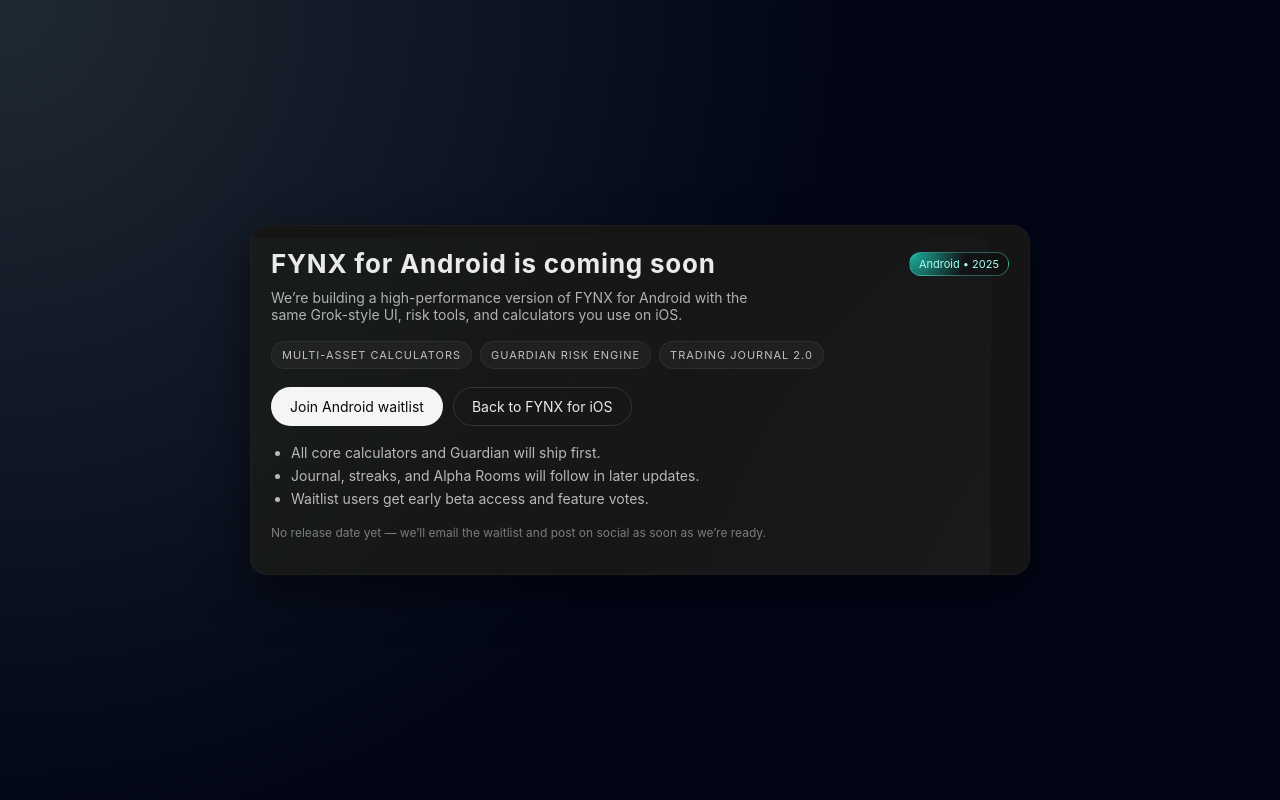
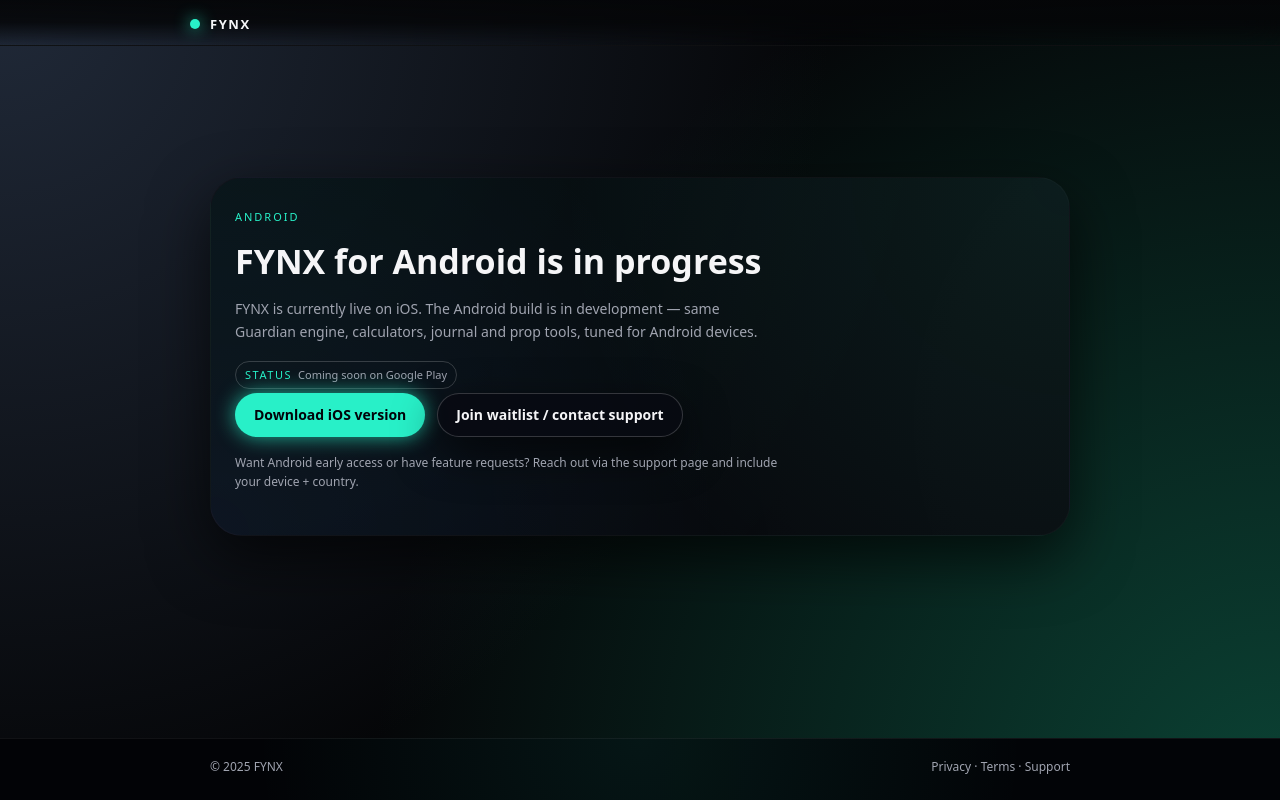
Before and after one commit to EA-LA/FYNX-Site, a plain HTML site: page google-play.html in a window 1280 px wide. Drawn offline with Linux system fonts and the light colour scheme.

Commit message:
Revise meta description and enhance styles
Updated the description meta tag and improved styles for the FYNX Android coming soon page.

```diff
--- a/google-play.html
+++ b/google-play.html
@@ -4,211 +4,272 @@
   <meta charset="utf-8"/>
   <meta name="viewport" content="width=device-width,initial-scale=1"/>
   <title>FYNX — Android coming soon</title>
-  <meta name="description" content="FYNX for Android is coming soon."/>
-  <!-- You can remove this <style> if you prefer to move it into assets/styles.css -->
+  <meta name="description" content="FYNX for Android is in progress. Join early and shape the tools."/>
+  <link rel="stylesheet" href="assets/styles.css"/>
+
   <style>
-    :root { color-scheme: dark; }
-
-    * { box-sizing: border-box; }
+    :root {
+      color-scheme: dark;
+      --bg: #050608;
+      --bg-elevated: #0c0f16;
+      --text-main: #f5f5f7;
+      --text-muted: #a0a4b0;
+      --accent: #28f0c8;
+      --radius-xl: 24px;
+      --shadow-soft: 0 22px 60px rgba(0,0,0,0.65);
+    }
 
     body {
       margin: 0;
-      font-family: ui-sans-serif, -apple-system, "SF Pro", system-ui, -system-ui;
-      background: #0b0b0b;
-      color: #eaeaea;
-      min-height: 100dvh;
-      display: grid;
-      place-items: center;
-      padding: 16px;
+      min-height: 100vh;
+      font-family: system-ui, -apple-system, "SF Pro Text", sans-serif;
+      background:
+        radial-gradient(circle at top left, #202938 0, transparent 55%),
+        radial-gradient(circle at bottom right, #0b4234 0, transparent 60%),
+        var(--bg);
+      color: var(--text-main);
+      display: flex;
+      flex-direction: column;
     }
 
-    #app {
-      width: min(780px, 96vw);
+    .header {
+      position: sticky;
+      top: 0;
+      z-index: 20;
+      backdrop-filter: blur(20px);
+      background: linear-gradient(to bottom,
+        rgba(5,6,8,0.95),
+        rgba(5,6,8,0.85),
+        transparent);
+      border-bottom: 1px solid rgba(255,255,255,0.04);
     }
 
-    .card {
-      background: #151515;
-      border-radius: 18px;
-      padding: 22px 20px;
-      box-shadow: 0 18px 45px rgba(0, 0, 0, 0.55);
-      border: 1px solid rgba(255,255,255,0.04);
+    .container {
+      width: min(900px, 92vw);
+      margin: 0 auto;
     }
 
-    .title-row {
+    .nav {
       display: flex;
+      align-items: center;
       justify-content: space-between;
-      gap: 12px;
+      padding: 14px 0 10px;
+    }
+
+    .brand {
+      display: inline-flex;
       align-items: center;
-      margin-bottom: 10px;
+      gap: 10px;
+      font-weight: 600;
+      letter-spacing: 0.12em;
+      text-transform: uppercase;
+      font-size: 13px;
+      color: var(--text-main);
+      text-decoration: none;
+    }
+
+    .brand .dot {
+      width: 10px;
+      height: 10px;
+      border-radius: 999px;
+      background: var(--accent);
+      box-shadow: 0 0 16px rgba(40,240,200,0.9);
+    }
+
+    main {
+      flex: 1;
+      padding: 40px 0 60px;
+      display: flex;
+      align-items: center;
+    }
+
+    .hero-shell {
+      background: radial-gradient(circle at top right, rgba(40,240,200,0.08), transparent 55%),
+                  radial-gradient(circle at bottom left, rgba(82,117,255,0.08), transparent 55%),
+                  linear-gradient(to bottom, #05070b, #05070b);
+      border-radius: 32px;
+      padding: 30px 24px 26px;
+      border: 1px solid rgba(255,255,255,0.04);
+      box-shadow: var(--shadow-soft);
+      position: relative;
+      overflow: hidden;
+    }
+
+    .hero-shell::before {
+      content: "";
+      position: absolute;
+      inset: -40%;
+      opacity: 0.35;
+      background:
+        radial-gradient(circle at 20% 0%, rgba(40,240,200,0.18), transparent 55%),
+        radial-gradient(circle at 90% 60%, rgba(255,255,255,0.06), transparent 55%);
+      mix-blend-mode: screen;
+      pointer-events: none;
+    }
+
+    .hero-content {
+      position: relative;
+      z-index: 1;
+      text-align: left;
+    }
+
+    .eyebrow {
+      text-transform: uppercase;
+      letter-spacing: 0.18em;
+      font-size: 11px;
+      color: var(--accent);
+      margin-bottom: 8px;
     }
 
     h1 {
-      font-size: 26px;
-      letter-spacing: 0.03em;
-      margin: 0;
+      font-size: clamp(28px, 4vw, 34px);
+      margin: 0 0 10px;
     }
 
-    .subtitle {
-      margin: 6px 0 18px;
-      color: #b1b1b1;
+    p {
+      margin: 0 0 18px;
+      color: var(--text-muted);
       font-size: 14px;
-      max-width: 32rem;
+      max-width: 34rem;
     }
 
-    .pill-row {
+    .cta-row {
       display: flex;
       flex-wrap: wrap;
-      gap: 8px;
-      margin-bottom: 18px;
-    }
-
-    .pill {
-      padding: 6px 10px;
-      border-radius: 999px;
-      background: #1e1e1e;
-      border: 1px solid rgba(255,255,255,0.06);
-      font-size: 11px;
-      text-transform: uppercase;
-      letter-spacing: 0.09em;
-      color: #bfbfbf;
-    }
-
-    .btn-row {
-      display: flex;
-      flex-wrap: wrap;
-      gap: 10px;
-      margin-bottom: 18px;
+      gap: 12px;
+      margin-bottom: 16px;
     }
 
     .btn {
       display: inline-flex;
       align-items: center;
       justify-content: center;
+      gap: 8px;
+      border-radius: 999px;
       padding: 10px 18px;
-      border-radius: 999px;
       font-size: 14px;
-      border: 1px solid rgba(255,255,255,0.12);
+      border: 1px solid transparent;
       text-decoration: none;
       cursor: pointer;
-      transition: background .18s ease, border-color .18s ease, transform .12s ease;
       white-space: nowrap;
     }
 
     .btn-primary {
-      background: #f5f5f5;
-      color: #050505;
+      background: var(--accent);
+      color: #02040a;
+      font-weight: 600;
+      box-shadow: 0 0 20px rgba(40,240,200,0.7);
     }
 
     .btn-primary:hover {
-      background: #ffffff;
-      transform: translateY(-1px);
+      filter: brightness(1.05);
+      box-shadow: 0 0 30px rgba(40,240,200,0.9);
     }
 
-    .btn-ghost {
-      background: transparent;
-      color: #eaeaea;
-    }
-
-    .btn-ghost:hover {
-      background: #202020;
-    }
-
-    .list {
-      margin: 0;
-      padding-left: 20px;
-      font-size: 14px;
-      color: #b8b8b8;
-    }
-
-    .list li + li {
-      margin-top: 6px;
-    }
-
-    .footer-note {
-      margin-top: 18px;
-      font-size: 12px;
-      color: #7a7a7a;
+    .btn-outline {
+      border-color: rgba(255,255,255,0.18);
+      background: rgba(8,10,18,0.9);
+      color: var(--text-main);
     }
 
     .badge {
+      display: inline-flex;
+      align-items: center;
+      gap: 6px;
+      border-radius: 999px;
+      border: 1px solid rgba(255,255,255,0.18);
+      padding: 4px 9px;
       font-size: 11px;
-      padding: 4px 9px;
-      border-radius: 999px;
-      border: 1px solid rgba(94,234,212,0.35);
-      color: #a5fff3;
-      background: radial-gradient(circle at top left, #19b3a0 0, transparent 55%),
-                  #101010;
+      color: var(--text-muted);
+      margin-bottom: 4px;
     }
 
-    @media (prefers-reduced-motion: no-preference) {
-      body {
-        background:
-          radial-gradient(circle at top left, #1f2933 0, transparent 55%),
-          radial-gradient(circle at bottom right, #020617 0, transparent 55%),
-          #020617;
+    .badge span {
+      text-transform: uppercase;
+      letter-spacing: 0.14em;
+      color: var(--accent);
     }
-      .card {
-        position: relative;
-        overflow: hidden;
+
+    .footer {
+      border-top: 1px solid rgba(255,255,255,0.06);
+      padding: 18px 0 24px;
+      background: radial-gradient(circle at top, rgba(40,240,200,0.08), transparent 60%),
+                  rgba(3,4,7,0.98);
+      font-size: 12px;
+      color: var(--text-muted);
     }
-      .card::before {
-        content: "";
-        position: absolute;
-        inset: -40%;
-        background:
-          radial-gradient(circle at 0% 0%, rgba(94,234,212,0.06) 0, transparent 55%),
-          radial-gradient(circle at 100% 100%, rgba(129,140,248,0.06) 0, transparent 55%);
-        mix-blend-mode: screen;
-        animation: drift 22s linear infinite alternate;
-        pointer-events: none;
+
+    .footer-inner {
+      display: flex;
+      justify-content: space-between;
+      flex-wrap: wrap;
+      gap: 10px 18px;
+      align-items: center;
     }
-      @keyframes drift {
-        0%   { transform: translate3d(0,0,0); }
-        100% { transform: translate3d(-12%, 8%, 0); }
+
+    .footer a {
+      color: var(--text-muted);
+      text-decoration: none;
     }
+
+    .footer a:hover {
+      color: var(--accent);
     }
   </style>
 </head>
 <body>
-  <main id="app">
-    <section class="card">
-      <div class="title-row">
-        <h1>FYNX for Android is coming soon</h1>
-        <span class="badge">Android • 2025</span>
+  <header class="header">
+    <div class="container nav">
+      <a class="brand" href="index.html">
+        <span class="dot"></span>
+        <span>FYNX</span>
+      </a>
     </div>
-      <p class="subtitle">
-        We&rsquo;re building a high-performance version of FYNX for Android with the same
-        Grok-style UI, risk tools, and calculators you use on iOS.
+  </header>
+
+  <main>
+    <div class="container">
+      <section class="hero-shell">
+        <div class="hero-content">
+          <div class="eyebrow">Android</div>
+          <h1>FYNX for Android is in progress</h1>
+          <p>
+            FYNX is currently live on iOS. The Android build is in development — same Guardian engine,
+            calculators, journal and prop tools, tuned for Android devices.
           </p>
 
-      <div class="pill-row">
-        <span class="pill">Multi-asset calculators</span>
-        <span class="pill">Guardian risk engine</span>
-        <span class="pill">Trading Journal 2.0</span>
+          <div class="badge">
+            <span>status</span> Coming soon on Google Play
           </div>
 
-      <div class="btn-row">
-        <!-- change the mail if you want another waitlist address -->
-        <a class="btn btn-primary"
-           href="mailto:ha6876122@gmail.com?subject=FYNX%20Android%20waitlist&body=Add%20me%20to%20the%20Android%20beta%20waitlist.">
-          Join Android waitlist
+          <div class="cta-row">
+            <a class="btn btn-primary" href="https://apps.apple.com/us/app/fynx-finance-world/id6752357210"
+               target="_blank" rel="noopener">
+              Download iOS version
             </a>
-        <a class="btn btn-ghost" href="index.html">
-          Back to FYNX for iOS
+            <a class="btn btn-outline" href="https://elhamamini.cc/FYNX-Site/support.html" target="_blank" rel="noopener">
+              Join waitlist / contact support
             </a>
           </div>
 
-      <ul class="list">
-        <li>All core calculators and Guardian will ship first.</li>
-        <li>Journal, streaks, and Alpha Rooms will follow in later updates.</li>
-        <li>Waitlist users get early beta access and feature votes.</li>
-      </ul>
+          <p style="font-size:12px;">
+            Want Android early access or have feature requests? Reach out via the support page and
+            include your device + country.
+          </p>
+        </div>
+      </section>
+    </div>
+  </main>
 
-      <p class="footer-note">
-        No release date yet &mdash; we&rsquo;ll email the waitlist and post on social
-        as soon as we&rsquo;re ready.
-      </p>
-    </section>
-  </main>
+  <footer class="footer">
+    <div class="container footer-inner">
+      <div>© 2025 FYNX</div>
+      <div>
+        <a href="https://elhamamini.cc/FYNX-Site/privacy.html" target="_blank" rel="noopener">Privacy</a> ·
+        <a href="https://elhamamini.cc/FYNX-Site/terms.html" target="_blank" rel="noopener">Terms</a> ·
+        <a href="https://elhamamini.cc/FYNX-Site/support.html" target="_blank" rel="noopener">Support</a>
+      </div>
+    </div>
+  </footer>
 </body>
 </html>
```
Lines whose indentation alone changed are shown as unchanged.
